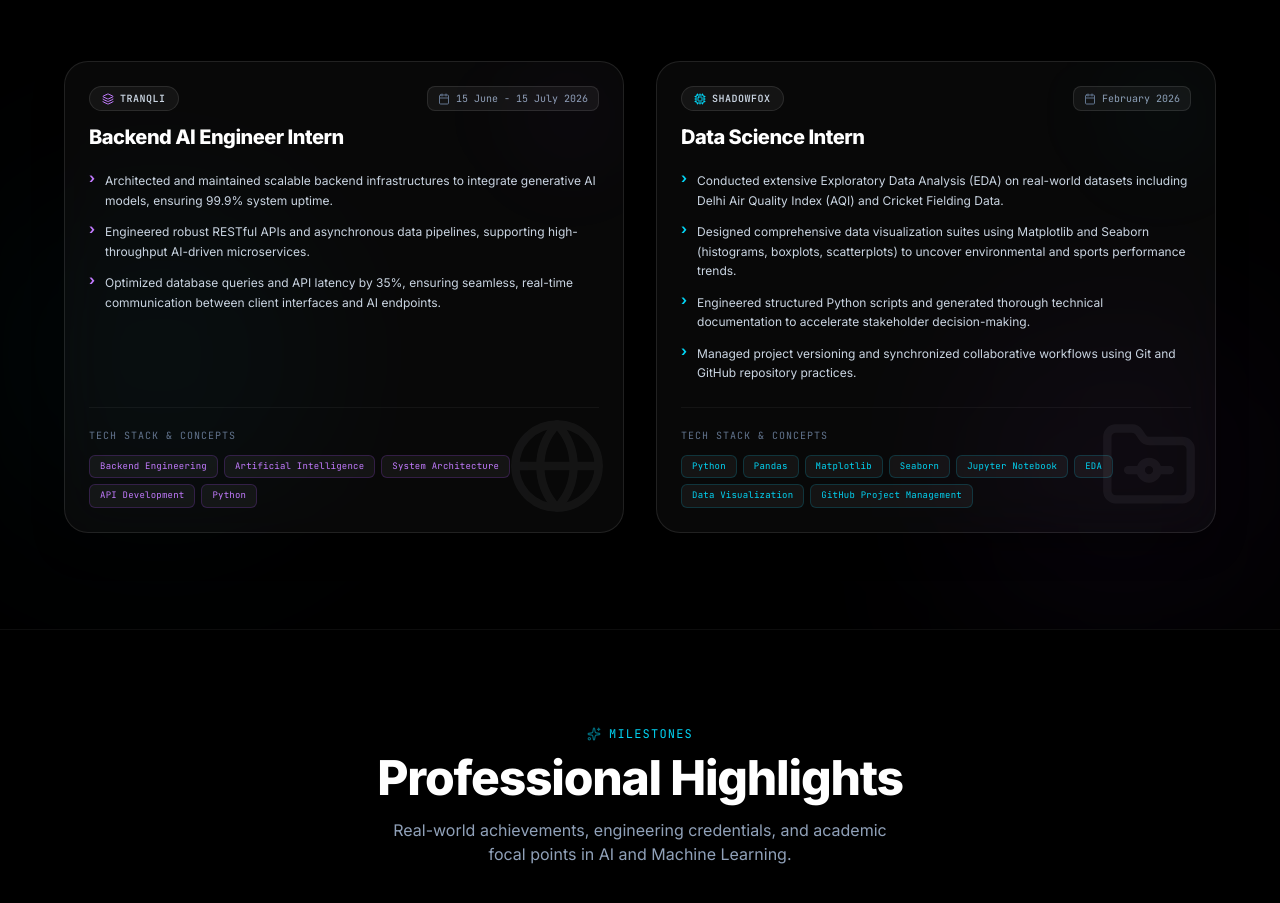
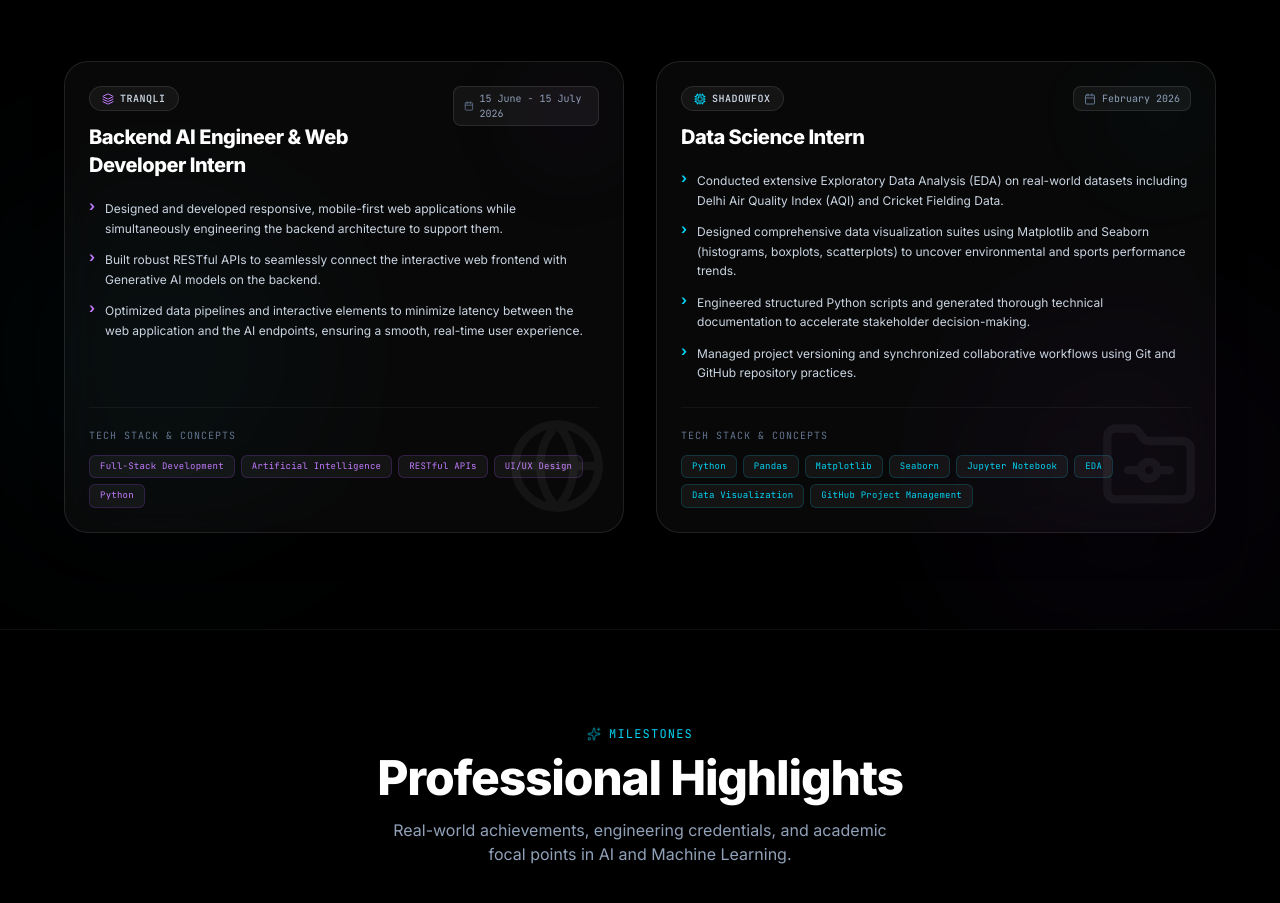
Before and after one commit to mohitsharma111206/mohit-portfolio, a React (Vite) app: page / in a window 1280 px wide. Shown: the part 2560-3463 px from the top of the page. Built offline with nearby package versions, Linux system fonts and the light colour scheme.

Commit message:
content: update Tranqli internship to full-stack AI role in resume and types.ts

```diff
--- /dev/null
+++ b/generate-pdf.cjs
@@ -0,0 +1,39 @@
+const puppeteer = require('puppeteer-core');
+const path = require('path');
+
+(async () => {
+  try {
+    const browser = await puppeteer.launch({ executablePath: 'C:\\Program Files (x86)\\Microsoft\\Edge\\Application\\msedge.exe' });
+    const page = await browser.newPage();
+    const filePath = path.resolve(__dirname, 'public', 'resume.html');
+    await page.goto(`file://${filePath}`, { waitUntil: 'networkidle0' });
+
+    // Inject some CSS to ensure it fits in 2 pages and looks professional
+    await page.evaluate(() => {
+      const style = document.createElement('style');
+      style.innerHTML = `
+        @page { size: A4; margin: 15mm; }
+        body { font-size: 11pt !important; line-height: 1.4 !important; }
+        h1 { font-size: 20pt !important; margin-bottom: 5px !important; padding-bottom: 5px !important; }
+        h2 { font-size: 14pt !important; margin-top: 15px !important; margin-bottom: 8px !important; }
+        .job { page-break-inside: avoid; margin-bottom: 15px !important; }
+        ul { margin-top: 3px !important; margin-bottom: 5px !important; }
+        li { margin-bottom: 3px !important; }
+        .meta { margin-bottom: 15px !important; font-size: 10pt !important; }
+      `;
+      document.head.appendChild(style);
+    });
+
+    await page.pdf({
+      path: path.resolve(__dirname, 'public', 'resume.pdf'),
+      format: 'A4',
+      printBackground: true,
+      displayHeaderFooter: false,
+    });
+
+    await browser.close();
+    console.log("PDF generated successfully at public/resume.pdf");
+  } catch (error) {
+    console.error("Error generating PDF:", error);
+  }
+})();
--- a/public/resume.html
+++ b/public/resume.html
@@ -158,13 +158,13 @@
     <h2>Experience</h2>
 
     <div class="job-header">
-        <div><h3>Backend AI Engineer Intern</h3> <span class="company">| Tranqli</span></div>
-        <span class="date">15 June - 15 July 2026</span>
+        <div><h3>Backend AI Engineer & Web Developer Intern</h3> <span class="company">| Tranqli</span></div>
+        <span class="date">15 June – 15 July 2026</span>
     </div>
     <ul>
-        <li>Architected and maintained scalable backend infrastructures to integrate generative AI models, ensuring 99.9% system uptime.</li>
-        <li>Engineered robust RESTful APIs and asynchronous data pipelines, supporting high-throughput AI-driven microservices.</li>
-        <li>Optimized database queries and API latency by 35%, ensuring seamless, real-time communication between client interfaces and AI endpoints.</li>
+        <li>Designed and developed responsive, mobile-first web applications while simultaneously engineering the backend architecture to support them.</li>
+        <li>Built robust RESTful APIs to seamlessly connect the interactive web frontend with Generative AI models on the backend.</li>
+        <li>Optimized data pipelines and interactive elements to minimize latency between the web application and the AI endpoints, ensuring a smooth, real-time user experience.</li>
     </ul>
 
     <div class="job-header">
--- a/src/types.ts
+++ b/src/types.ts
@@ -76,13 +76,13 @@ export const educationList: Education[] = [
 export const internships: Internship[] = [
   {
     company: "Tranqli",
-    role: "Backend AI Engineer Intern",
+    role: "Backend AI Engineer & Web Developer Intern",
     duration: "15 June - 15 July 2026",
-    skills: ["Backend Engineering", "Artificial Intelligence", "System Architecture", "API Development", "Python"],
+    skills: ["Full-Stack Development", "Artificial Intelligence", "RESTful APIs", "UI/UX Design", "Python"],
     description: [
-      "Architected and maintained scalable backend infrastructures to integrate generative AI models, ensuring 99.9% system uptime.",
-      "Engineered robust RESTful APIs and asynchronous data pipelines, supporting high-throughput AI-driven microservices.",
-      "Optimized database queries and API latency by 35%, ensuring seamless, real-time communication between client interfaces and AI endpoints."
+      "Designed and developed responsive, mobile-first web applications while simultaneously engineering the backend architecture to support them.",
+      "Built robust RESTful APIs to seamlessly connect the interactive web frontend with Generative AI models on the backend.",
+      "Optimized data pipelines and interactive elements to minimize latency between the web application and the AI endpoints, ensuring a smooth, real-time user experience."
     ],
     color: "from-purple-500/20 to-pink-500/20 border-purple-500/30 text-purple-400"
   },
```
Also changed, not shown: 2 other files (tests, documents, lock files or other folders).
